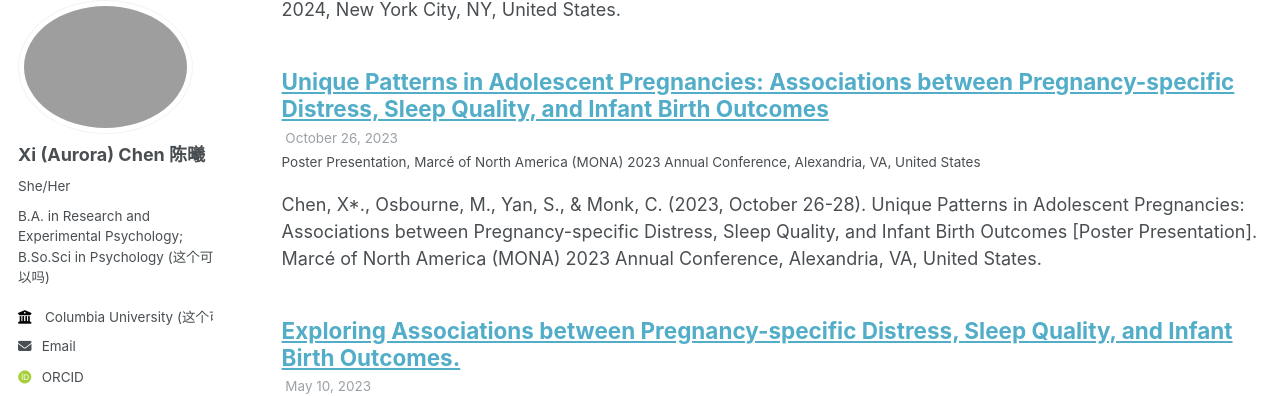
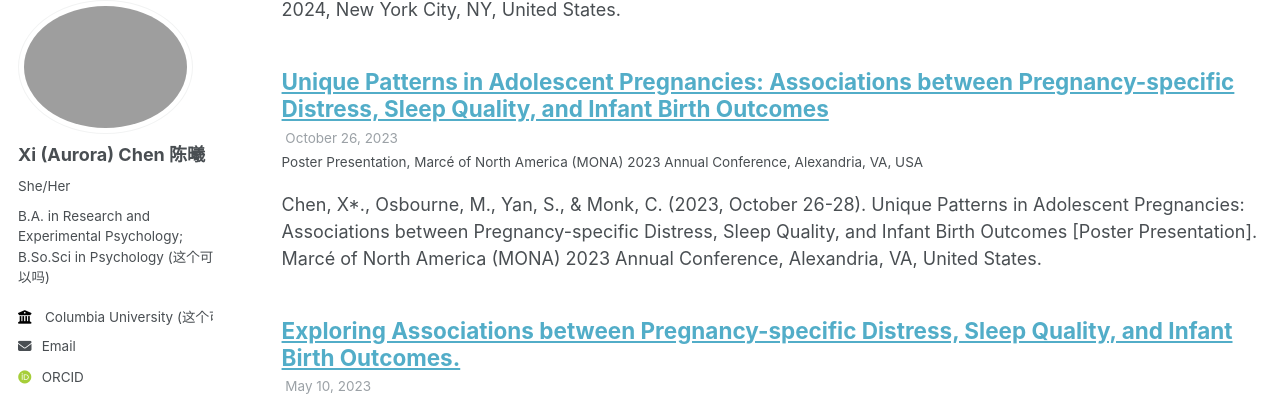
Before and after one commit to xixichen002/xixichen002.github.io, a Jekyll site: the page built from _pages/talks.html, in a window 1280 px wide and 900 px high, scrolled down 420 px. Shown: the part 106-502 px from the top of the window. Built offline with Jekyll 4.4.1, drawn with Linux system fonts in a browser that asks for light colours; some web fonts are replaced.

Commit message:
Update 2023-10-26-Unique.md

```diff
--- a/_talks/2023-10-26-Unique.md
+++ b/_talks/2023-10-26-Unique.md
@@ -5,7 +5,7 @@ type: "Poster Presentation"
 permalink: /talks/2023-10-26-Unique
 venue: "Marcé of North America (MONA) 2023 Annual Conference"
 date: 2023-10-26
-location: "Alexandria, VA, United States"
+location: "Alexandria, VA, USA"
 ---
 
 Chen, X*., Osbourne, M., Yan, S., & Monk, C. (2023, October 26-28). Unique Patterns in Adolescent Pregnancies: Associations between Pregnancy-specific Distress, Sleep Quality, and Infant Birth Outcomes [Poster Presentation]. Marcé of North America (MONA) 2023 Annual Conference, Alexandria, VA, United States.
```
